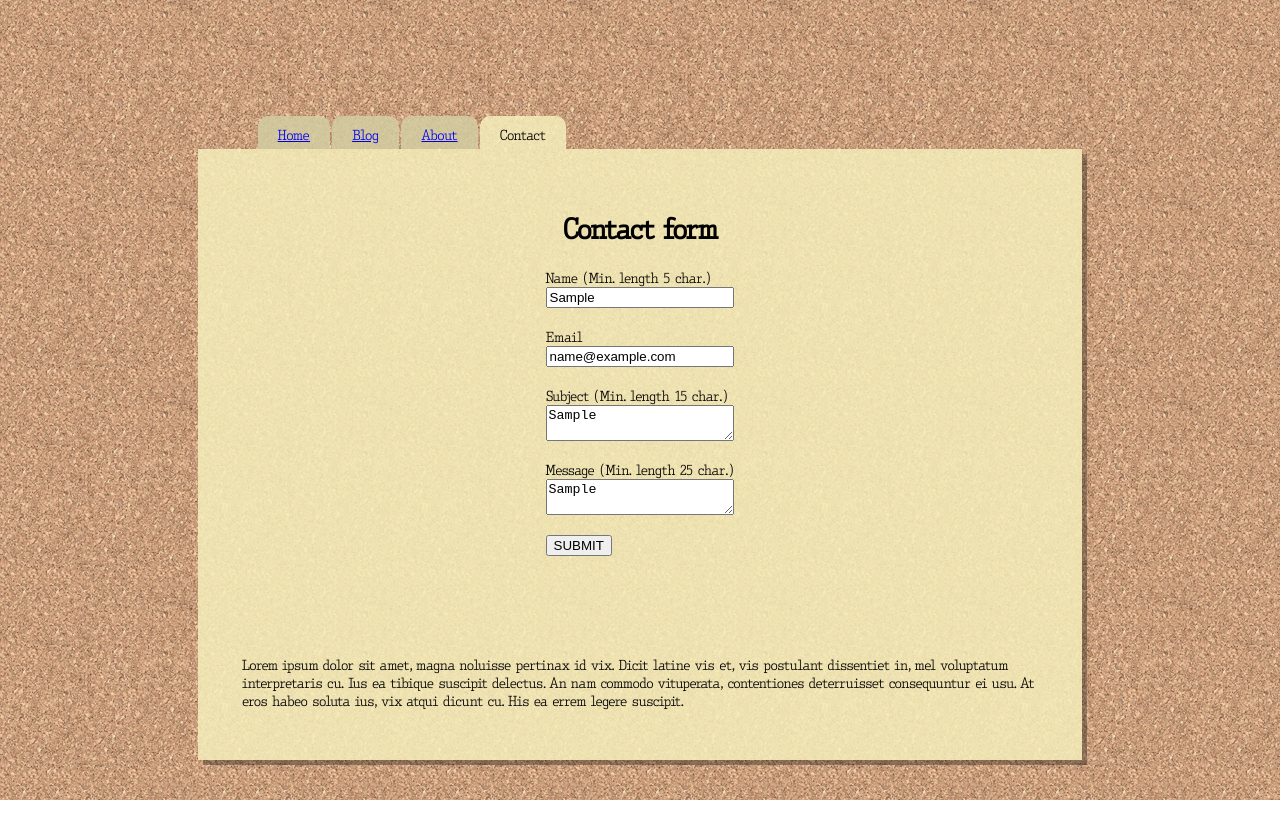
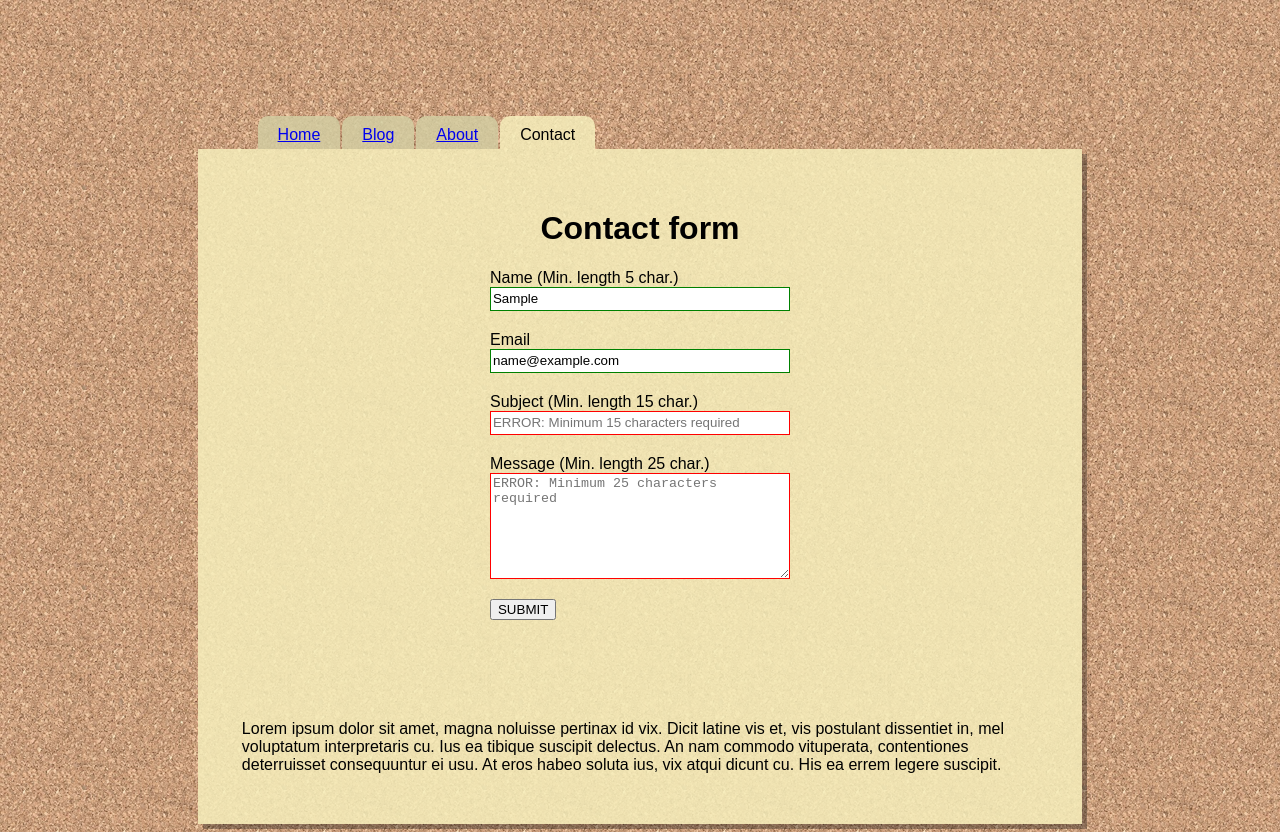
Before and after one commit to Andstyv/Project-Exam1-Updated, a plain HTML site: page contact.html in a window 1280 px wide. Both pictures are taken after typing "Sample", "name@example.com", "Sample", "Sample" into the empty fields and a click on the button "SUBMIT". Before the commit the page ends 800 px from the top, so only its background shows below. Drawn offline with Linux system fonts and the light colour scheme; no server answers; a web font is replaced by a local one.

Commit message:
Added contact form validation

```diff
--- a/contact.html
+++ b/contact.html
@@ -37,7 +37,7 @@
                 <div class="form-error" id="emailError">Please enter a valid email</div>
               </div>
               <div>
-                <label class="blog-contact-label">Subject (Min. length 15 char.) <textarea name="subject-text" id="contactSubject" ></textarea>
+                <label class="blog-contact-label">Subject (Min. length 15 char.) <input type="text" name="subject-text" id="contactSubject" ></input>
                 <div class="form-error" id="subjError">Please enter a valid subject</div>
               </div>
               <div>
--- a/css/style.css
+++ b/css/style.css
@@ -1,4 +1,6 @@
 /* --- MAIN BODY & GRID SETTINGS --- */
+
+@import url("https://fonts.googleapis.com/css2?family=Exo&family=Glegoo&display=swap");
 
 @font-face {
   font-family: "Typewriter";
@@ -12,7 +14,7 @@
 
 body {
   background-image: url("/assets/img/cork-board.png");
-  font-family: Euro Typewriter, sans-serif;
+  font-family: "Glegoo", sans-serif;
 }
 .blog-main-grid {
   display: grid;
@@ -291,10 +293,25 @@ body {
   align-items: center;
   margin-top: 40px;
 }
+
+#blog-contact {
+  width: 300px;
+  max-width: 100%;
+}
+
 .blog-contact-label {
   display: flex;
   flex-direction: column;
   margin-bottom: 20px;
+}
+
+#contactName,
+#contactEmail,
+#contactSubject {
+  height: 20px;
+}
+#contactMessage {
+  height: 100px;
 }
 
 #validation-check {
@@ -303,7 +320,7 @@ body {
 .form-error {
   display: none;
   position: relative;
-  top: -40px;
+  top: -50px;
   color: red;
   margin-left: 5px;
 }
--- a/js/submitContactForm.js
+++ b/js/submitContactForm.js
@@ -3,6 +3,8 @@ const contactForm = document.getElementById("blog-contact");
 
 contactForm.addEventListener("submit", (event) => {
   event.preventDefault();
+
+  validateContactForm();
 
   const [contactName, contactEmail, contactSubject, contactMessage] = event.target.elements;
 
@@ -34,3 +36,66 @@ contactForm.addEventListener("submit", (event) => {
       console.error("Error", error);
     });
 });
+
+const contactName = document.getElementById("contactName");
+const contactEmail = document.getElementById("contactEmail");
+const contactSubject = document.getElementById("contactSubject");
+const contactMessage = document.getElementById("contactMessage");
+
+const nameError = document.getElementById("nameError");
+const emailError = document.getElementById("emailError");
+const subjError = document.getElementById("subjError");
+const msgError = document.getElementById("msgError");
+
+let namePlace = document.getElementsByName("contactName");
+let emailPlace = document.getElementsByName("email");
+let subjPlace = document.getElementsByName("subject-text");
+let msgPlace = document.getElementsByName("message-text");
+
+function validateContactForm() {
+  if (checkLength(contactName.value, 5)) {
+    contactName.style.border = "1px solid green";
+  } else {
+    namePlace[0].placeholder = "ERROR: Minimum 5 characters required";
+    contactName.value = "";
+    contactName.style.border = "1px solid red";
+  }
+
+  if (validateEmail(contactEmail.value)) {
+    contactEmail.style.border = "1px solid green";
+  } else {
+    emailPlace[0].placeholder = "ERROR: Must be a valid e-mail address";
+    contactEmail.value = "";
+    contactEmail.style.border = "1px solid red";
+  }
+
+  if (checkLength(contactSubject.value, 15)) {
+    contactSubject.style.border = "1px solid green";
+  } else {
+    subjPlace[0].placeholder = "ERROR: Minimum 15 characters required";
+    contactSubject.value = "";
+    contactSubject.style.border = "1px solid red";
+  }
+
+  if (checkLength(contactMessage.value, 25)) {
+    contactMessage.style.border = "1px solid green";
+  } else {
+    msgPlace[0].placeholder = "ERROR: Minimum 25 characters required";
+    contactMessage.value = "";
+    contactMessage.style.border = "1px solid red";
+  }
+}
+
+function checkLength(value, len) {
+  if (value.trim().length > len) {
+    return true;
+  } else {
+    return false;
+  }
+}
+
+function validateEmail(email) {
+  const regEx = /\S+@\S+\.\S+/;
+  const emailMatch = regEx.test(email);
+  return emailMatch;
+}
```
